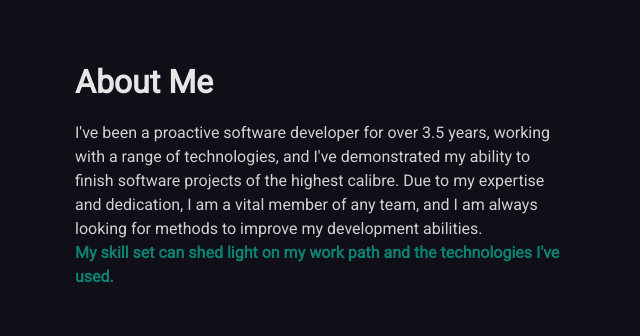
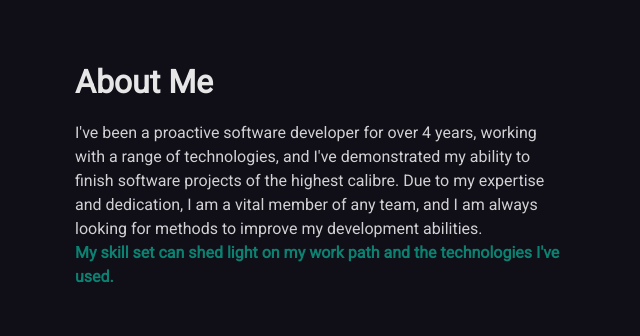
Before and after one commit to Rayeez/Rayeez.github.io, a plain HTML site: page index.html in a window 1280 px wide. Shown: the part 880-1216 px from the top of the page, 630-1270 px from the left. Drawn offline with Linux system fonts and the light colour scheme.

Commit message:
Update index.html

```diff
--- a/index.html
+++ b/index.html
@@ -167,7 +167,7 @@
                         <h2 class="wow fadeInUp" data-wow-duration="0.5s" data-wow-delay="0.1s">About Me</h2>
                         <p style="font-size:16px;" class="wow fadeInUp" data-wow-duration="0.5s" data-wow-delay="0.2s">
                             I've been a proactive
-                            software developer for over 3.5 years, working with a range of technologies,
+                            software developer for over 4 years, working with a range of technologies,
                             and I've demonstrated my ability to finish software projects of the highest calibre. Due to
                             my expertise and dedication, I am a vital member of any team, and I am always looking for
                             methods to improve my development abilities.
```
